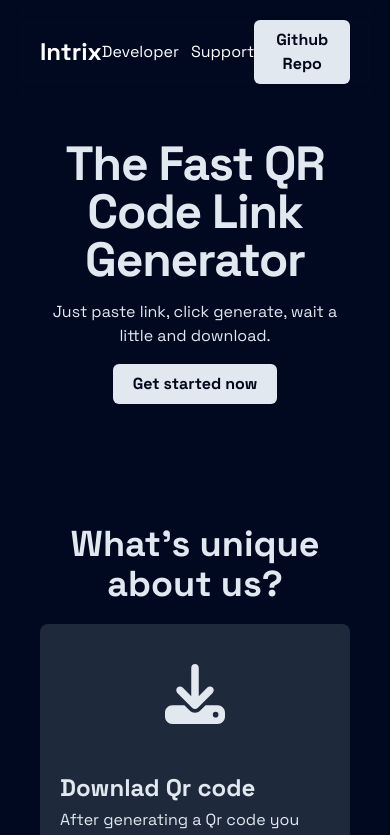
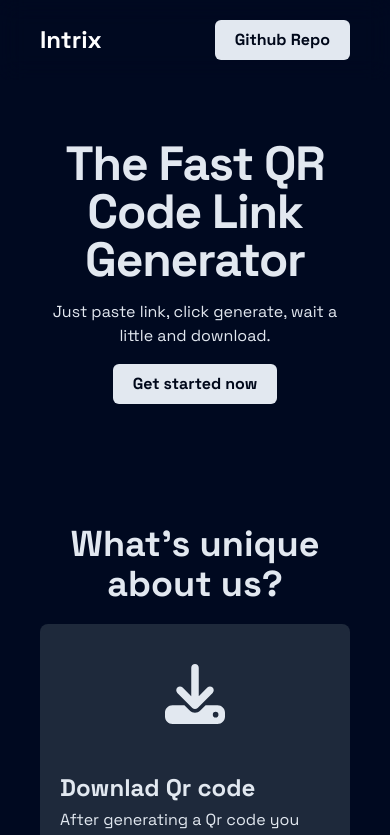
Before and after one commit to fisayo-dev/QRCode-Generator, a React (Vite) app: page / in a window 390 px wide. Shown: the top 835 px of the page. Built offline with nearby package versions, Linux system fonts and the light colour scheme.

Commit message:
Made header responsive

```diff
--- a/src/components/Header.jsx
+++ b/src/components/Header.jsx
@@ -11,8 +11,8 @@ const Header = () => {
           <Link to="/">
             <h2 className="text-2xl font-bold">Intrix</h2>
           </Link>
-          <div className="flex text-center justify-center gap-3">
-            <p className="cursor-pointer developer-drop-down-text relative">
+          <div className="hidden md:flex text-center justify-center gap-3">
+            <div className="cursor-pointer developer-drop-down-text relative">
               <p>Developer</p>
               <div className="hidden developer-drop-down border-2 bg-color border-slate-400  z-90 p-5 rounded-lg">
                 <div className="flex items-center gap-5 w-full">
@@ -57,7 +57,7 @@ const Header = () => {
                   </div>
                 </div>
               </div>
-            </p>
+            </div>
             <p className="cursor-pointer ">Support</p>
           </div>
           <Link
```
